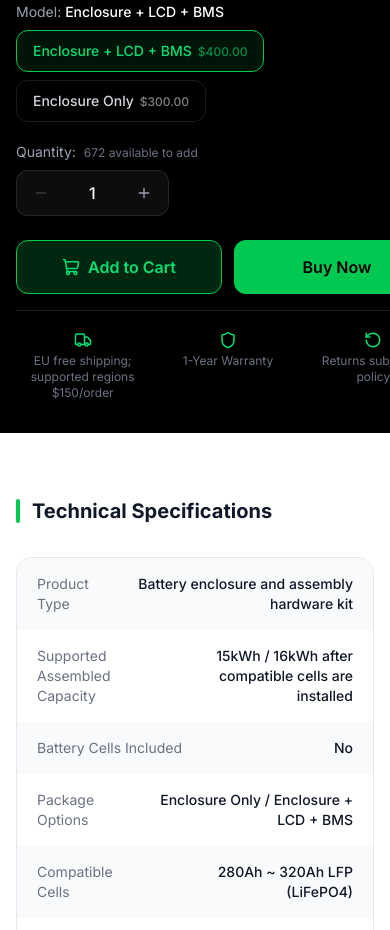
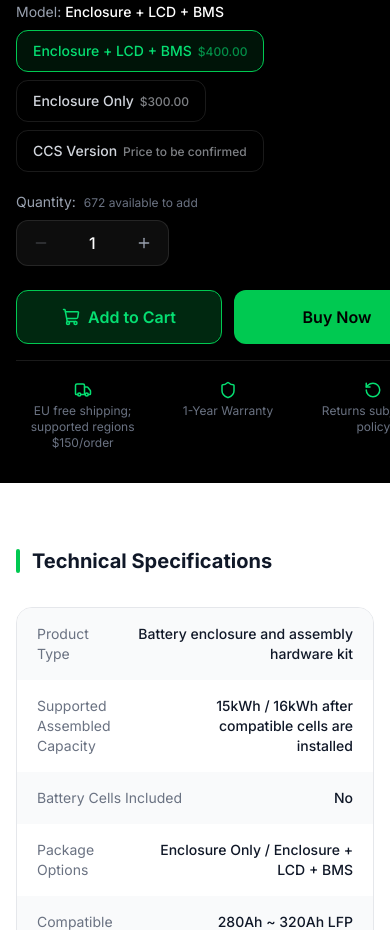
Before and after one commit to bigelephant-code/jkess-website, a Next.js app: page /en/products/battery-kit in a window 390 px wide. Shown: the part 1100-2030 px from the top of the page. Built offline with nearby package versions, Linux system fonts and the light colour scheme; no server answers.

Commit message:
Add price-pending CCS options to battery kits

```diff
--- /dev/null
+++ b/scripts/test-ccs-variants.mjs
@@ -0,0 +1,60 @@
+import assert from 'node:assert/strict'
+import fs from 'node:fs'
+import path from 'node:path'
+import ts from 'typescript'
+import vm from 'node:vm'
+import { createRequire } from 'node:module'
+import { fileURLToPath } from 'node:url'
+
+const root = path.resolve(path.dirname(fileURLToPath(import.meta.url)), '..')
+const requireDependency = createRequire(import.meta.url)
+const cache = new Map()
+function load(file) {
+  const filename = path.join(root, file)
+  if (cache.has(filename)) return cache.get(filename).exports
+  const loadedModule = { exports: {} }
+  cache.set(filename, loadedModule)
+  const source = ts.transpileModule(fs.readFileSync(filename, 'utf8'), {
+    compilerOptions: { module: ts.ModuleKind.CommonJS, target: ts.ScriptTarget.ES2020 },
+  }).outputText
+  const localRequire = (id) => id.startsWith('@/') ? load(`src/${id.slice(2)}.ts`) : requireDependency(id)
+  vm.runInThisContext(`(function(require,module,exports){${source}\n})`, { filename })(localRequire, loadedModule, loadedModule.exports)
+  return loadedModule.exports
+}
+
+const { products } = load('src/lib/products.ts')
+const { productVariantCommerce } = load('src/lib/commerce.ts')
+const { validateCheckoutPayload, CheckoutValidationError } = load('src/lib/paypal-checkout.ts')
+const { getProductVariantCopy } = load('src/lib/product-variant-copy.ts')
+const { locales } = load('src/i18n/config.ts')
+const { getLocalizedProductPageContent } = load('src/lib/product-localizations.ts')
+const customer = { name: 'Test Buyer', email: 'test@example.com', phone: '+49123456789', countryCode: 'DE', address: 'Test address' }
+const payload = (slug, variant) => ({ orderNumber: 'JKESS-CCS-TEST123', customer, items: [{ slug, variant, quantity: 1 }] })
+
+for (const [slug, prices] of [['battery-kit', [400, 300]], ['6u-battery-kit', [380, 280]]]) {
+  const product = products.find((entry) => entry.slug === slug)
+  const ccs = product.variants.find((variant) => variant.label === 'CCS Version')
+  assert.equal(product.variants.length, 3)
+  assert.equal(ccs.pricePending, true)
+  assert.equal(ccs.description, 'Kit + LCD + BMS + CCS')
+  assert.equal(ccs.price, undefined)
+  assert.deepEqual(productVariantCommerce(product).map((variant) => variant.salePrice), prices)
+  assert.deepEqual(productVariantCommerce(product).map((variant) => variant.sku), [`${slug}-1`, `${slug}-2`])
+  assert.throws(() => validateCheckoutPayload(payload(slug, ccs.label)), CheckoutValidationError)
+  const oldVariant = product.variants[0]
+  assert.equal(validateCheckoutPayload(payload(slug, oldVariant.label)).items[0].unitPriceCents, prices[0] * 100)
+  // Even an accidentally populated price must not enable a pending variant.
+  ccs.price = '$1.00'
+  assert.equal(productVariantCommerce(product).length, 2)
+  assert.throws(() => validateCheckoutPayload(payload(slug, ccs.label)), CheckoutValidationError)
+  delete ccs.price
+  for (const { code } of locales) {
+    const localized = getLocalizedProductPageContent(product, code).product
+    assert.equal(localized.variants.find((variant) => variant.label === ccs.label).pricePending, true)
+    const copy = getProductVariantCopy(code)
+    assert.ok(copy.pricePending)
+    assert.ok(copy.ccsIncludes.endsWith(' + LCD + BMS + CCS'))
+  }
+}
+assert.equal(productVariantCommerce(products.find((product) => product.slug === 'high-voltage-kit')).length, 4)
+console.log('PASS: CCS variants, 26 locales, unchanged priced SKUs, feed/schema exclusion, and server checkout rejection.')
--- a/src/app/[lang]/products/[slug]/client.tsx
+++ b/src/app/[lang]/products/[slug]/client.tsx
@@ -23,6 +23,7 @@ import { isManagedInventorySlug } from '@/lib/inventory-catalog'
 import { useCart } from '@/context/CartContext'
 import { useI18n } from '@/i18n/client'
 import { trackEvent } from '@/lib/analytics'
+import { getProductVariantCopy } from '@/lib/product-variant-copy'
 import {
   SALE_DISCOUNT_PERCENT,
   formatUsd,
@@ -117,16 +118,19 @@ export function ProductDetailClient({
 
   const isShop = product.type === 'shop'
   const prefix = lang === 'en' ? '' : '/' + lang
-  const quoteHref = `${prefix}/shipping-quote?product=${encodeURIComponent(product.slug)}`
+  const selectedOption = product.variants?.[selectedVariant]
+  const pricePending = selectedOption?.pricePending === true
+  const variantCopy = getProductVariantCopy(lang)
+  const quoteHref = `${prefix}/shipping-quote?product=${encodeURIComponent(product.slug)}${pricePending ? `&variant=${encodeURIComponent(selectedOption.label)}` : ''}`
   const mediaCopy = mediaCopyByLanguage[lang as keyof typeof mediaCopyByLanguage] ?? mediaCopyByLanguage.en
   const faqs = (product as ProductWithLocalizedFaqs).localizedFaqs ?? getProductFaqs(product)
   const currentPrice = product.variants?.[selectedVariant]?.price
-  const currentCommerce = productVariantCommerce(product)[selectedVariant] || null
+  const currentCommerce = productVariantCommerce(product).find((variant) => variant.index === selectedVariant) || null
   const managedStock = isManagedInventorySlug(product.slug) ? inventory[product.slug] : null
   const productQuantityInCart = items
     .filter((item) => item.slug === product.slug)
     .reduce((sum, item) => sum + item.quantity, 0)
-  const availableToAdd = managedStock === null
+  const availableToAdd = pricePending || managedStock === null
     ? null
     : Math.max(0, managedStock - productQuantityInCart)
   const selectedQuantity = availableToAdd === null
@@ -195,7 +199,7 @@ export function ProductDetailClient({
   const buyingGuides = getProductBuyingGuideLinks(product, lang)
 
   const handleAddToCart = () => {
-    if (soldOut || noMoreAvailable) return
+    if (pricePending || !currentCommerce || soldOut || noMoreAvailable) return
     const variant = product.variants?.[selectedVariant]
     const allowedQuantity = availableToAdd === null ? selectedQuantity : Math.min(selectedQuantity, availableToAdd)
     if (allowedQuantity <= 0) return
@@ -221,7 +225,7 @@ export function ProductDetailClient({
   }
 
   const handleBuyNow = () => {
-    if (soldOut || noMoreAvailable) return
+    if (pricePending || !currentCommerce || soldOut || noMoreAvailable) return
     trackEvent('buy_now_click', {
       item_id: product.slug,
       item_name: product.name,
@@ -244,7 +248,9 @@ export function ProductDetailClient({
     window.location.href = quoteHref
   }
 
-  const stockLabel = !isShop
+  const stockLabel = pricePending
+    ? variantCopy.pricePending
+    : !isShop
     ? t('product.customOrder', 'Custom Order')
     : !inventoryLoaded
       ? t('product.checkingStock', 'Checking stock…')
@@ -328,10 +334,10 @@ export function ProductDetailClient({
               <h1 className="text-2xl md:text-3xl lg:text-4xl font-bold text-white mt-1 mb-2">{product.name}</h1>
               <p className="text-sm text-gray-500 mb-4">{product.tagline}</p>
 
-              {isShop && currentPrice && (
+              {isShop && (currentPrice || pricePending) && (
                 <div className="bg-white/5 border border-white/10 rounded-2xl p-4 mb-5">
                   <div className="flex flex-wrap items-end gap-x-3 gap-y-2">
-                    <span className="text-3xl md:text-4xl font-bold text-green-400">{currentPrice}</span>
+                    <span className={`${pricePending ? 'text-xl md:text-2xl' : 'text-3xl md:text-4xl'} font-bold text-green-400`}>{pricePending ? variantCopy.pricePending : currentPrice}</span>
                     {currentCommerce && (
                       <>
                         <span className="pb-1 text-sm text-gray-400 line-through">
@@ -343,20 +349,23 @@ export function ProductDetailClient({
                       </>
                     )}
                   </div>
-                  <p className="mt-3 text-xs leading-5 text-green-300/80">
+                  {!pricePending && <p className="mt-3 text-xs leading-5 text-green-300/80">
                     {promoPriceNote}
-                  </p>
+                  </p>}
+                  {selectedOption?.description && (
+                    <p className="mt-3 text-sm font-medium text-white">{pricePending ? variantCopy.ccsIncludes : selectedOption.description}</p>
+                  )}
                   {purchaseNoticeText && (
                     <p className="mt-2 text-xs font-medium leading-5 text-gray-300">
                       {purchaseNoticeText}
                     </p>
                   )}
-                  <p className="mt-2 text-xs leading-5 text-gray-400">
+                  {!pricePending && <p className="mt-2 text-xs leading-5 text-gray-400">
                     {t(
                       'product.shippingRuleDetail',
                       'EU delivery addresses include free standard shipping. Supported non-EU direct checkout destinations add $150 per order. Other countries require a shipping quote before online payment. Import duties, taxes, customs clearance fees, and brokerage charges are not included unless expressly stated.'
                     )}
-                  </p>
+                  </p>}
                   <Link
                     href={quoteHref}
                     className="mt-2 inline-flex text-xs font-semibold text-amber-200 underline decoration-amber-200/40 underline-offset-4 hover:text-amber-100"
@@ -366,7 +375,7 @@ export function ProductDetailClient({
                       'Request a destination shipping quote before payment'
                     )}
                   </Link>
-                  {managedStock !== null && (
+                  {!pricePending && managedStock !== null && (
                     <p className="mt-2 text-xs leading-5 text-gray-400">
                       {t(
                         'product.sharedInventoryNote',
@@ -397,7 +406,7 @@ export function ProductDetailClient({
                         }`}
                       >
                         {variant.label}
-                        <span className="ml-1.5 text-xs opacity-60">{variant.price}</span>
+                        <span className="ml-1.5 text-xs opacity-60">{variant.pricePending ? variantCopy.pricePending : variant.price}</span>
                       </button>
                     ))}
                   </div>
@@ -416,7 +425,7 @@ export function ProductDetailClient({
                     type="button"
                     onClick={() => setQuantity(Math.max(1, quantity - 1))}
                     aria-label={t('product.decreaseQuantity', 'Decrease quantity')}
-                    disabled={selectedQuantity <= 1 || soldOut}
+                    disabled={selectedQuantity <= 1 || (!pricePending && soldOut)}
                     className="px-4 py-2.5 text-gray-400 hover:text-white disabled:cursor-not-allowed disabled:opacity-30"
                   >
                     <Minus size={16} />
@@ -426,7 +435,7 @@ export function ProductDetailClient({
                     type="button"
                     onClick={() => setQuantity((current) => availableToAdd === null ? current + 1 : Math.min(current + 1, Math.max(1, availableToAdd)))}
                     aria-label={t('product.increaseQuantity', 'Increase quantity')}
-                    disabled={soldOut || noMoreAvailable || (availableToAdd !== null && selectedQuantity >= availableToAdd)}
+                    disabled={!pricePending && (soldOut || noMoreAvailable || (availableToAdd !== null && selectedQuantity >= availableToAdd))}
                     className="px-4 py-2.5 text-gray-400 hover:text-white disabled:cursor-not-allowed disabled:opacity-30"
                   >
                     <Plus size={16} />
@@ -435,7 +444,7 @@ export function ProductDetailClient({
               </div>
 
               <div className="space-y-3 mb-4">
-                {isShop ? (
+                {isShop && !pricePending ? (
                   <>
                     <div className="grid grid-cols-2 gap-3">
                       <button
--- a/src/app/[lang]/shipping-quote/QuoteRequestClient.tsx
+++ b/src/app/[lang]/shipping-quote/QuoteRequestClient.tsx
@@ -35,9 +35,11 @@ const initialSelections = Object.fromEntries(
 export default function QuoteRequestClient({
   lang,
   initialProductSlug,
+  initialVariant,
 }: {
   lang: string
   initialProductSlug?: string
+  initialVariant?: string
 }) {
   const ui = getLocalizedUiCopy(lang)
   const guide = getLocalizedGuide(lang)
@@ -51,6 +53,8 @@ export default function QuoteRequestClient({
       [initialProductSlug]: {
         ...initialSelections[initialProductSlug],
         selected: true,
+        option: products.find((product) => product.slug === initialProductSlug)
+          ?.variants?.find((variant) => variant.label === initialVariant)?.label || '',
       },
     }
   })
--- a/src/app/[lang]/shipping-quote/page.tsx
+++ b/src/app/[lang]/shipping-quote/page.tsx
@@ -75,7 +75,7 @@ export default async function ShippingQuotePage({
   searchParams,
 }: {
   params: Promise<{ lang: string }>
-  searchParams?: Promise<{ product?: string }>
+  searchParams?: Promise<{ product?: string; variant?: string }>
 }) {
   const { lang } = await params
   const query = searchParams ? await searchParams : {}
@@ -88,7 +88,7 @@ export default async function ShippingQuotePage({
         type="application/ld+json"
         dangerouslySetInnerHTML={{ __html: shippingQuoteJsonLd(lang) }}
       />
-      <QuoteRequestClient lang={lang} initialProductSlug={query.product} />
+      <QuoteRequestClient lang={lang} initialProductSlug={query.product} initialVariant={query.variant} />
       <PageFaqSection
         faqs={pageFaqs.shippingQuote}
         title={guide.quote}
--- a/src/lib/paypal-checkout.ts
+++ b/src/lib/paypal-checkout.ts
@@ -117,6 +117,7 @@ export function validateCheckoutPayload(value: unknown): ValidatedCheckout {
       !product ||
       product.type !== 'shop' ||
       !variant ||
+      variant.pricePending ||
       !Number.isInteger(quantity) ||
       quantity < 1 ||
       quantity > MAX_QUANTITY ||
--- /dev/null
+++ b/src/lib/product-variant-copy.ts
@@ -0,0 +1,35 @@
+import type { LangCode } from '@/i18n/config'
+
+const copy: Record<LangCode, [pending: string, kit: string]> = {
+  en: ['Price to be confirmed', 'Kit'],
+  de: ['Preis noch zu bestätigen', 'Bausatz'],
+  fr: ['Prix à confirmer', 'Kit'],
+  es: ['Precio por confirmar', 'Kit'],
+  it: ['Prezzo da confermare', 'Kit'],
+  nl: ['Prijs nog te bevestigen', 'Bouwpakket'],
+  pt: ['Preço a confirmar', 'Kit'],
+  sv: ['Pris ej fastställt', 'Byggsats'],
+  da: ['Pris afventer bekræftelse', 'Byggesæt'],
+  fi: ['Hinta vahvistetaan myöhemmin', 'Asennussarja'],
+  pl: ['Cena do potwierdzenia', 'Zestaw'],
+  cs: ['Cena bude potvrzena', 'Sada'],
+  sk: ['Cena bude potvrdená', 'Súprava'],
+  hu: ['Az ár még nem végleges', 'Készlet'],
+  ro: ['Prețul urmează să fie confirmat', 'Kit'],
+  bg: ['Цената предстои да бъде потвърдена', 'Комплект'],
+  el: ['Η τιμή θα επιβεβαιωθεί', 'Κιτ'],
+  hr: ['Cijena čeka potvrdu', 'Komplet'],
+  sl: ['Cena še ni potrjena', 'Komplet'],
+  lt: ['Kaina bus patvirtinta', 'Rinkinys'],
+  lv: ['Cena tiks apstiprināta', 'Komplekts'],
+  et: ['Hind kinnitatakse hiljem', 'Komplekt'],
+  ru: ['Цена уточняется', 'Комплект'],
+  uk: ['Ціна уточнюється', 'Комплект'],
+  fa: ['قیمت هنوز تأیید نشده است', 'کیت'],
+  tr: ['Fiyat henüz kesinleşmedi', 'Kit'],
+}
+
+export function getProductVariantCopy(lang: string) {
+  const [pricePending, kit] = copy[lang as LangCode] || copy.en
+  return { pricePending, ccsIncludes: `${kit} + LCD + BMS + CCS` }
+}
--- a/src/lib/products.ts
+++ b/src/lib/products.ts
@@ -39,7 +39,7 @@ export interface Product {
   specs: ProductSpec[]
   images: string[]
   type: 'shop' | 'inquiry'
-  variants?: { label: string; price?: string }[]
+  variants?: { label: string; price?: string; pricePending?: boolean; description?: string }[]
   detailImages?: string[]
 }
 
@@ -1010,6 +1010,7 @@ const productCatalog: Product[] = [
     variants: [
       { label: 'Enclosure + LCD + BMS', price: '$400.00' },
       { label: 'Enclosure Only', price: '$300.00' },
+      { label: 'CCS Version', pricePending: true, description: 'Kit + LCD + BMS + CCS' },
     ],
     detailImages: [
       '/images/battery-kit-detail/1.webp',
@@ -1245,6 +1246,7 @@ const productCatalog: Product[] = [
     variants: [
       { label: 'Enclosure + LCD + BMS', price: '$380.00' },
       { label: 'Enclosure Only', price: '$280.00' },
+      { label: 'CCS Version', pricePending: true, description: 'Kit + LCD + BMS + CCS' },
     ],
   },
 ]
```
Also changed, not shown: src/lib/commerce.ts (+5 -4 lines).
